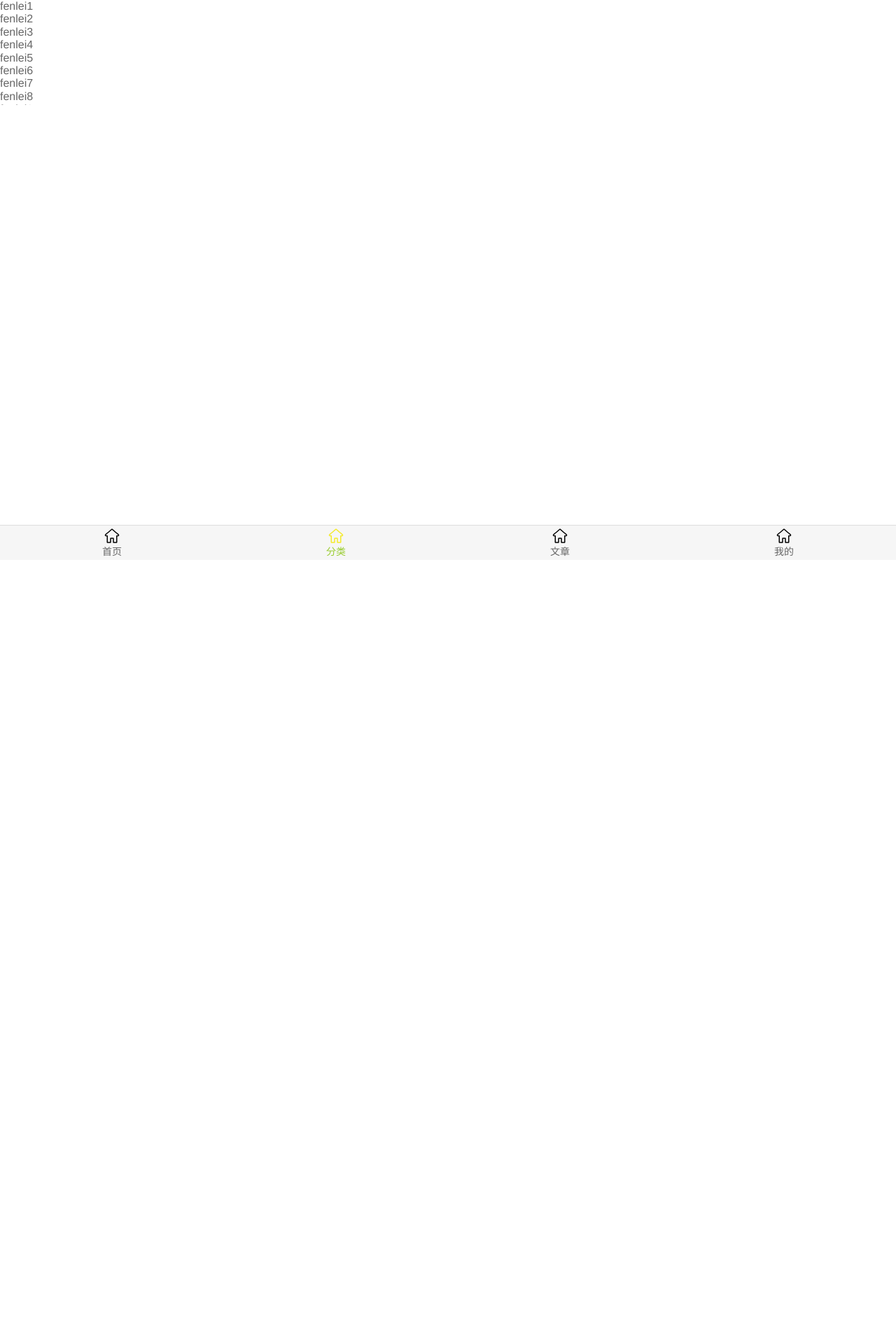
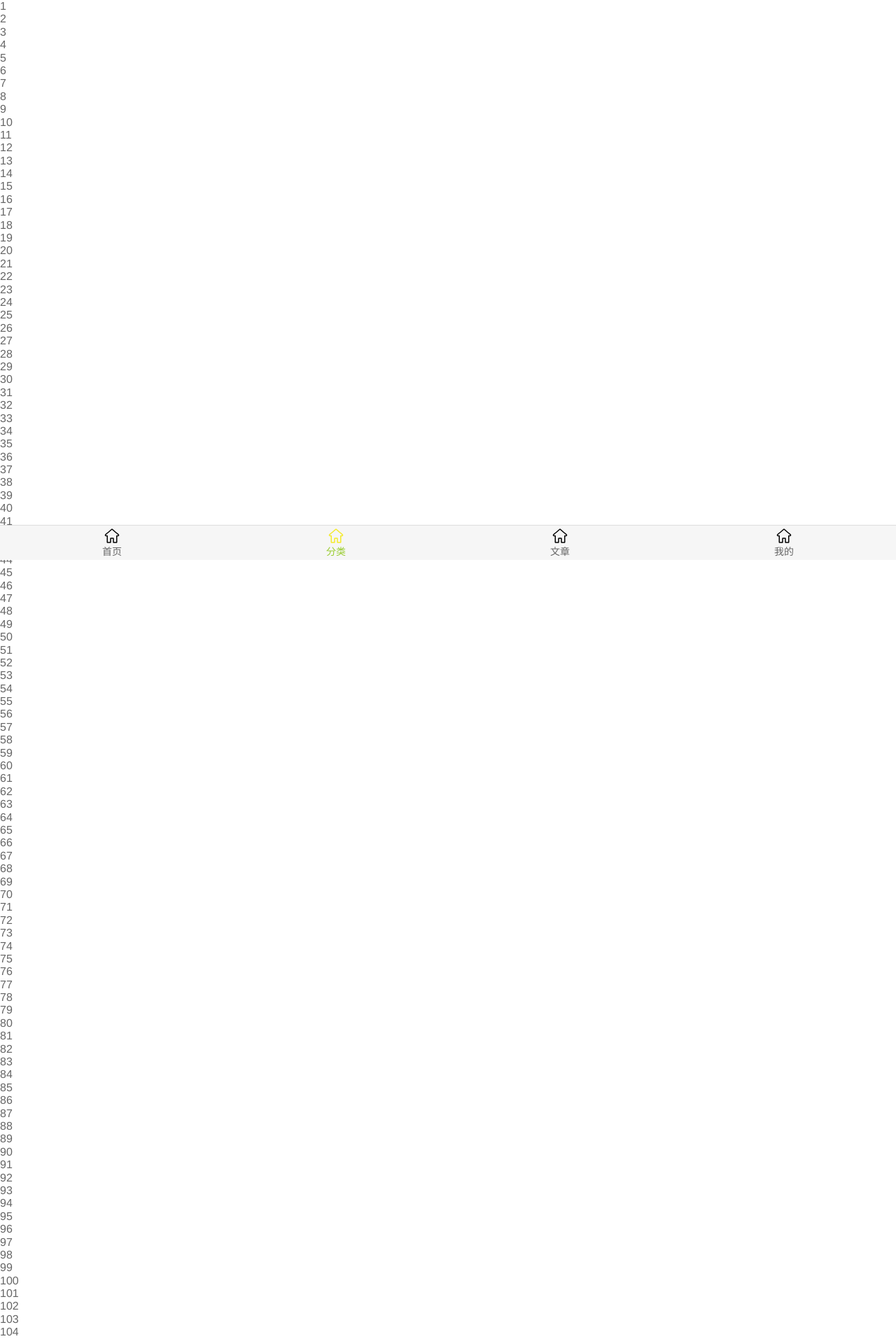
Before and after one commit to lyl2000/supermall, a Vue app: page /category in a window 1280 px wide. Shown: the top 1913 px of the page at 70% size. Before the commit the page ends 800 px from the top, so only its background shows below. Built offline with nearby package versions, Linux system fonts and the light colour scheme.

Commit message:
改用element-ui scroll 存在下拉加载bug

```diff
--- a/src/components/common/navbar/NavBar.vue
+++ b/src/components/common/navbar/NavBar.vue
@@ -12,7 +12,7 @@ export default {
 }
 </script>
 
-<style>
+<style scoped>
   .nav-bar {
     display: flex;
     height: 44px;
--- /dev/null
+++ b/src/components/common/scroll/Scroll.vue
@@ -0,0 +1,26 @@
+<template>
+  <div class="wrapper">
+    <div class="content">
+      <slot></slot>
+    </div>
+  </div>
+</template>
+
+<script>
+import BScroll from 'better-scroll';
+export default {
+  mounted() {
+    new BScroll('.wrapper', {
+      probeType: 3,
+      click: true,
+      pullUpLoad: true
+    }).on('pullingUp', () => {
+      console.log('上拉加载更多');
+    });
+  },
+}
+</script>
+
+<style scoped>
+
+</style>
--- a/src/router/index.js
+++ b/src/router/index.js
@@ -3,6 +3,7 @@ import VueRouter from 'vue-router';
 
 const Home = () => import('views/home/Home');
 const Category = () => import('views/category/Category');
+const Mine = () => import('views/mine/Mine');
 
 Vue.use(VueRouter);
 
@@ -18,6 +19,10 @@ const routes = [
   {
     path: '/category',
     component: Category
+  },
+  {
+    path: '/mine',
+    component: Mine
   }
 ]
 
--- a/src/views/category/Category.vue
+++ b/src/views/category/Category.vue
@@ -1,137 +1,47 @@
 <template>
-  <div class="wrapper">
-    <ul class="content">
-      <li>fenlei1</li>
-      <li>fenlei2</li>
-      <li>fenlei3</li>
-      <li>fenlei4</li>
-      <li>fenlei5</li>
-      <li>fenlei6</li>
-      <li>fenlei7</li>
-      <li>fenlei8</li>
-      <li>fenlei9</li>
-      <li>fenlei10</li>
-      <li>fenlei11</li>
-      <li>fenlei12</li>
-      <li>fenlei13</li>
-      <li>fenlei14</li>
-      <li>fenlei15</li>
-      <li>fenlei16</li>
-      <li>fenlei17</li>
-      <li>fenlei18</li>
-      <li>fenlei19</li>
-      <li>fenlei20</li>
-      <li>fenlei21</li>
-      <li>fenlei22</li>
-      <li>fenlei23</li>
-      <li>fenlei24</li>
-      <li>fenlei25</li>
-      <li>fenlei26</li>
-      <li>fenlei27</li>
-      <li>fenlei28</li>
-      <li>fenlei29</li>
-      <li>fenlei30</li>
-      <li>fenlei31</li>
-      <li>fenlei32</li>
-      <li>fenlei33</li>
-      <li>fenlei34</li>
-      <li>fenlei35</li>
-      <li>fenlei36</li>
-      <li>fenlei37</li>
-      <li>fenlei38</li>
-      <li>fenlei39</li>
-      <li>fenlei40</li>
-      <li>fenlei41</li>
-      <li>fenlei42</li>
-      <li>fenlei43</li>
-      <li>fenlei44</li>
-      <li>fenlei45</li>
-      <li>fenlei46</li>
-      <li>fenlei47</li>
-      <li>fenlei48</li>
-      <li>fenlei49</li>
-      <li>fenlei50</li>
-      <li>fenlei51</li>
-      <li>fenlei52</li>
-      <li>fenlei53</li>
-      <li>fenlei54</li>
-      <li>fenlei55</li>
-      <li>fenlei56</li>
-      <li>fenlei57</li>
-      <li>fenlei58</li>
-      <li>fenlei59</li>
-      <li>fenlei60</li>
-      <li>fenlei61</li>
-      <li>fenlei62</li>
-      <li>fenlei63</li>
-      <li>fenlei64</li>
-      <li>fenlei65</li>
-      <li>fenlei66</li>
-      <li>fenlei67</li>
-      <li>fenlei68</li>
-      <li>fenlei69</li>
-      <li>fenlei70</li>
-      <li>fenlei71</li>
-      <li>fenlei72</li>
-      <li>fenlei73</li>
-      <li>fenlei74</li>
-      <li>fenlei75</li>
-      <li>fenlei76</li>
-      <li>fenlei77</li>
-      <li>fenlei78</li>
-      <li>fenlei79</li>
-      <li>fenlei80</li>
-      <li>fenlei81</li>
-      <li>fenlei82</li>
-      <li>fenlei83</li>
-      <li>fenlei84</li>
-      <li>fenlei85</li>
-      <li>fenlei86</li>
-      <li>fenlei87</li>
-      <li>fenlei88</li>
-      <li>fenlei89</li>
-      <li>fenlei90</li>
-      <li>fenlei91</li>
-      <li>fenlei92</li>
-      <li>fenlei93</li>
-      <li>fenlei94</li>
-      <li>fenlei95</li>
-      <li>fenlei96</li>
-      <li>fenlei97</li>
-      <li>fenlei98</li>
-      <li>fenlei99</li>
-      <li>fenlei100</li>
+  <div class="infinite-list-wrapper" style="overflow: auto">
+    <ul
+      class="list"
+      v-infinite-scroll="load"
+      infinite-scroll-disabled="disabled"
+    >
+      <li v-for="i in count" class="list-item" :key="i">
+        {{ i }}
+      </li>
     </ul>
+    <p v-if="loading">加载中...</p>
+    <p v-if="noMore">没有更多了</p>
   </div>
 </template>
 
 <script>
-import BScroll from 'better-scroll';
 export default {
   data() {
     return {
-      scroll: null
-    }
+      count: 100,
+      loading: false,
+    };
   },
-  mounted() {
-    this.scroll = new BScroll('.wrapper', {
-      probeType: 3,
-      pullUpLoad: true
-    });
-    this.scroll.on('scroll', (position) => {
-      console.log(position);
-    });
-    this.scroll.on('pullingUp', () => {
-      console.log('上拉加载更多');
-    })
+  computed: {
+    noMore() {
+      return this.count >= 300;
+    },
+    disabled() {
+      return this.loading || this.noMore;
+    },
   },
-}
+  methods: {
+    load() {
+      this.loading = true;
+      setTimeout(() => {
+        this.count += 100;
+        this.loading = false;
+      }, 2000);
+    },
+  },
+};
 </script>
 
-<style>
-.wrapper {
-  height: 150px;
-  overflow: hidden;
-  /* overflow-y: scroll; */
-}
+<style scoped>
+
 </style>
--- a/src/views/home/Home.vue
+++ b/src/views/home/Home.vue
@@ -1,18 +1,22 @@
 <template>
   <div class="home">
-    <nav-bar class="home-nav"><div slot="center">hahaha</div></nav-bar>
-    <div class="wrapper">
-      <div class="content">
-        <home-swiper :banner="banner"></home-swiper>
-        <home-recommend :recommend="recommend"></home-recommend>
-        <tab-control
-          class="tab-control"
-          :titles="['精选', '关注', '特别']"
-          @tabClick="changeTitle"
-        ></tab-control>
-        <home-images :urls="showGoods"></home-images>
-      </div>
-    </div>
+    <nav-bar class="home-nav">
+      <div slot="center">hahaha</div>
+    </nav-bar>
+    <home-swiper :banner="banner" />
+    <home-recommend :recommend="recommend" />
+    <tab-control
+      class="tab-control"
+      :titles="['精选', '关注', '特别']"
+      @tabClick="changeTitle"
+    />
+    <home-images :urls="showGoods" @pullingUp="loadMore"/>
+    <el-backtop
+      target=".home"
+      :visibility-height="5"
+      :bottom="80"
+      :right="20"
+    />
   </div>
 </template>
 
@@ -23,9 +27,9 @@ import HomeImages from "./childComps/HomeImages";
 
 import NavBar from "components/common/navbar/NavBar";
 import TabControl from "components/content/tabControl/TabControl";
+import Scroll from "components/common/scroll/Scroll";
 
 import { getHomeMultidata, getHomeData } from "network/home";
-import BScroll from 'better-scroll';
 
 export default {
   name: "Home",
@@ -35,41 +39,30 @@ export default {
     HomeRecommend,
     HomeImages,
     TabControl,
+    Scroll,
   },
   computed: {
     showGoods() {
       return this.goods[this.curType].list;
-    }
+    },
   },
   data() {
     return {
       banner: [],
       recommend: [],
       goods: {
-        'pop': {page: 0, list: []},
-        'news': {page: 0, list: []},
-        'sell': {page: 0, list: []},
+        pop: { page: 0, list: [] },
+        news: { page: 0, list: [] },
+        sell: { page: 0, list: [] },
       },
-      curType: 'pop'
+      curType: "pop",
     };
   },
   created() {
     this.getMultiData();
-    this.getData('pop');
-    this.getData('news');
-    this.getData('sell');
-  },
-  mounted() {
-    this.scroll = new BScroll('.wrapper', {
-      probeType: 3,
-      pullUpLoad: true
-    });
-    this.scroll.on('scroll', (position) => {
-      console.log(position);
-    });
-    this.scroll.on('pullingUp', () => {
-      console.log('上拉加载更多');
-    })
+    this.getData("pop");
+    this.getData("news");
+    this.getData("sell");
   },
   methods: {
     getMultiData() {
@@ -83,18 +76,23 @@ export default {
       getHomeData(type, page).then((res) => {
         this.goods[type].list.push(...res.data);
         this.goods[type].page += 1;
-      })
+      });
     },
     changeTitle(index) {
       this.curType = Object.keys(this.goods)[index];
+    },
+    loadMore() {
+      this.getData(this.curType);
     }
-  }
+  },
 };
 </script>
 
-<style>
+<style scoped>
 .home {
   padding-bottom: 64px;
+  height: 100vh;
+  overflow-x: hidden;
 }
 .home-nav {
   background-color: var(--color-tint);
@@ -108,4 +106,12 @@ export default {
   top: 44px;
   z-index: 9;
 }
+.content {
+  overflow: hidden;
+  position: absolute;
+  top: 44px;
+  bottom: 49px;
+  left: 0;
+  right: 0;
+}
 </style>
--- a/src/views/home/childComps/HomeImages.vue
+++ b/src/views/home/childComps/HomeImages.vue
@@ -1,14 +1,26 @@
 <template>
-  <div class="demo-image">
-    <div class="block" v-for="url in urls" :key="url.img">
+  <div class="infinite-list-wrapper" style="overflow: auto">
+    <ul
+      class="list"
+      v-infinite-scroll="load"
+      infinite-scroll-disabled="disabled"
+    >
+      <li v-for="url in urls" class="infinite-list-item" :key="url.img">
         <div class="demo-image__preview">
-        <el-image :src="url.img" :url="url.img" :preview-src-list="[url.img]"></el-image>
+          <el-image
+            :src="url.img"
+            :url="url.img"
+            :preview-src-list="[url.img]"
+          ></el-image>
         </div>
         <a :href="url.img">
-        <p class="img-title">{{url.title}}</p>
-        <p class="img-desc">{{url.price}} ⭐{{url.collect}}</p>
+          <p class="img-title">{{ url.title }}</p>
+          <p class="img-desc">{{ url.price }} ⭐{{ url.collect }}</p>
         </a>
-    </div>
+      </li>
+    </ul>
+    <p v-if="loading">加载中...</p>
+    <p v-if="noMore">没有更多了</p>
   </div>
 </template>
 
@@ -18,21 +30,43 @@
     urls: {
       type: Array,
       default() {
-          return []
-        }
-      }
-    }
-  }
+        return [];
+      },
+    },
+  },
+  data() {
+    return {
+      loading: false,
+    };
+  },
+  computed: {
+    noMore() {
+      return this.urls.length >= 30;
+    },
+    disabled() {
+      return this.loading || this.noMore;
+    },
+  },
+  methods: {
+    load() {
+      this.loading = true;
+      setTimeout(() => {
+        this.$emit("pullingUp");
+        this.loading = false;
+      }, 2000);
+    },
+  },
+};
 </script>
 
 <style scoped>
- .demo-image {
+.list {
   display: flex;
   flex-wrap: wrap;
   justify-content: space-around;
 }
- .block {
-   width: 48%;
+.infinite-list-item {
+  width: 96%;
 }
 .img-title {
   color: rgb(128, 224, 39);
--- /dev/null
+++ b/src/views/mine/Mine.vue
@@ -0,0 +1,122 @@
+<template>
+  <div class="mine">
+    Scroll down to see the bottom-right button.
+
+    <ul>
+      <li>hh1</li>
+      <li>hh2</li>
+      <li>hh3</li>
+      <li>hh4</li>
+      <li>hh5</li>
+      <li>hh6</li>
+      <li>hh7</li>
+      <li>hh8</li>
+      <li>hh9</li>
+      <li>hh10</li>
+      <li>hh11</li>
+      <li>hh12</li>
+      <li>hh13</li>
+      <li>hh14</li>
+      <li>hh15</li>
+      <li>hh16</li>
+      <li>hh17</li>
+      <li>hh18</li>
+      <li>hh19</li>
+      <li>hh20</li>
+      <li>hh21</li>
+      <li>hh22</li>
+      <li>hh23</li>
+      <li>hh24</li>
+      <li>hh25</li>
+      <li>hh26</li>
+      <li>hh27</li>
+      <li>hh28</li>
+      <li>hh29</li>
+      <li>hh30</li>
+      <li>hh31</li>
+      <li>hh32</li>
+      <li>hh33</li>
+      <li>hh34</li>
+      <li>hh35</li>
+      <li>hh36</li>
+      <li>hh37</li>
+      <li>hh38</li>
+      <li>hh39</li>
+      <li>hh40</li>
+      <li>hh41</li>
+      <li>hh42</li>
+      <li>hh43</li>
+      <li>hh44</li>
+      <li>hh45</li>
+      <li>hh46</li>
+      <li>hh47</li>
+      <li>hh48</li>
+      <li>hh49</li>
+      <li>hh50</li>
+      <li>hh51</li>
+      <li>hh52</li>
+      <li>hh53</li>
+      <li>hh54</li>
+      <li>hh55</li>
+      <li>hh56</li>
+      <li>hh57</li>
+      <li>hh58</li>
+      <li>hh59</li>
+      <li>hh60</li>
+      <li>hh61</li>
+      <li>hh62</li>
+      <li>hh63</li>
+      <li>hh64</li>
+      <li>hh65</li>
+      <li>hh66</li>
+      <li>hh67</li>
+      <li>hh68</li>
+      <li>hh69</li>
+      <li>hh70</li>
+      <li>hh71</li>
+      <li>hh72</li>
+      <li>hh73</li>
+      <li>hh74</li>
+      <li>hh75</li>
+      <li>hh76</li>
+      <li>hh77</li>
+      <li>hh78</li>
+      <li>hh79</li>
+      <li>hh80</li>
+      <li>hh81</li>
+      <li>hh82</li>
+      <li>hh83</li>
+      <li>hh84</li>
+      <li>hh85</li>
+      <li>hh86</li>
+      <li>hh87</li>
+      <li>hh88</li>
+      <li>hh89</li>
+      <li>hh90</li>
+      <li>hh91</li>
+      <li>hh92</li>
+      <li>hh93</li>
+      <li>hh94</li>
+      <li>hh95</li>
+      <li>hh96</li>
+      <li>hh97</li>
+      <li>hh98</li>
+      <li>hh99</li>
+      <li>hh100</li>
+    </ul>
+    <el-backtop target=".mine" :visibility-height="10" :bottom="70"></el-backtop>
+  </div>
+</template>
+
+<script>
+export default {
+
+}
+</script>
+
+<style>
+.mine {
+  height: 100vh;
+  overflow-x: hidden;
+}
+</style>
```
Also changed, not shown: 1 other file (tests, documents, lock files or other folders). Lines whose indentation alone changed are shown as unchanged.
